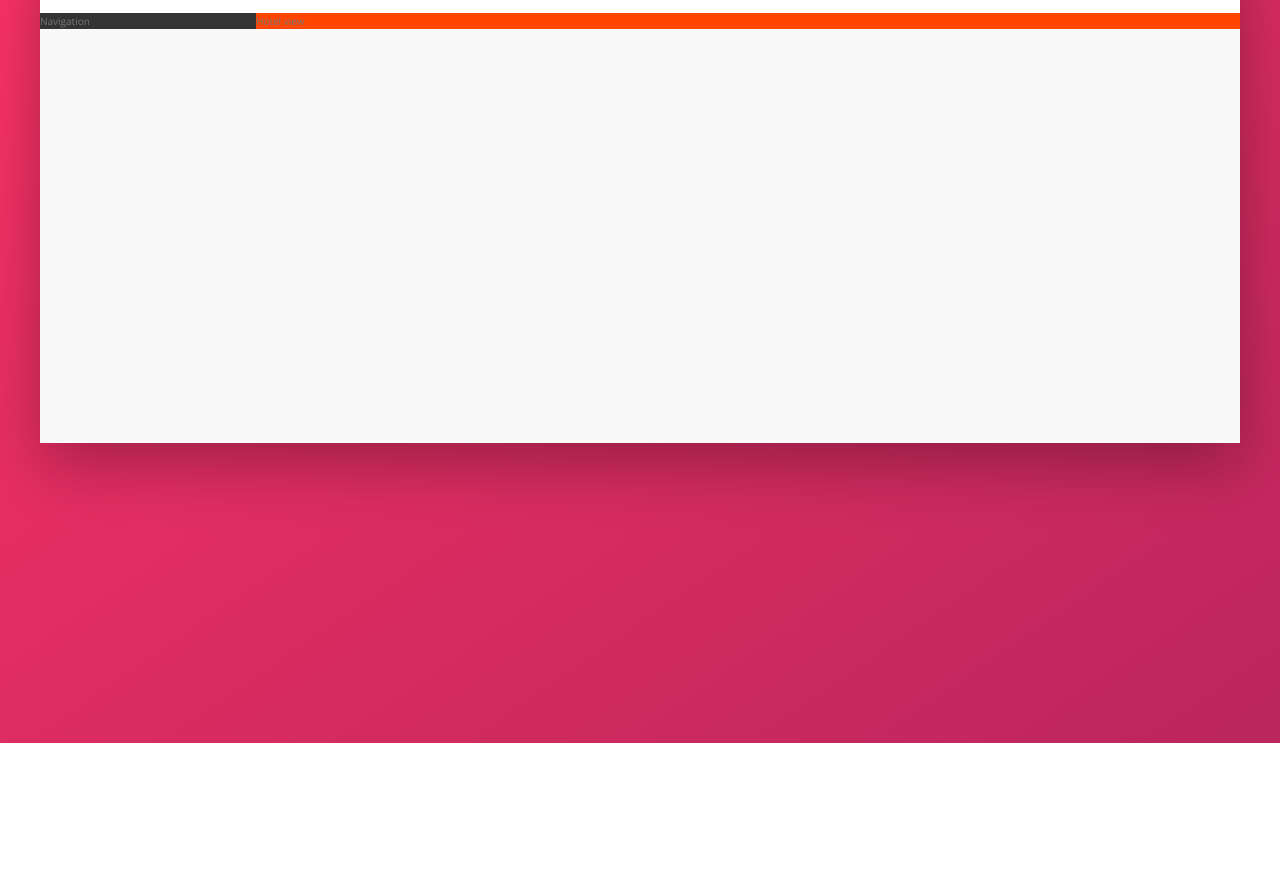
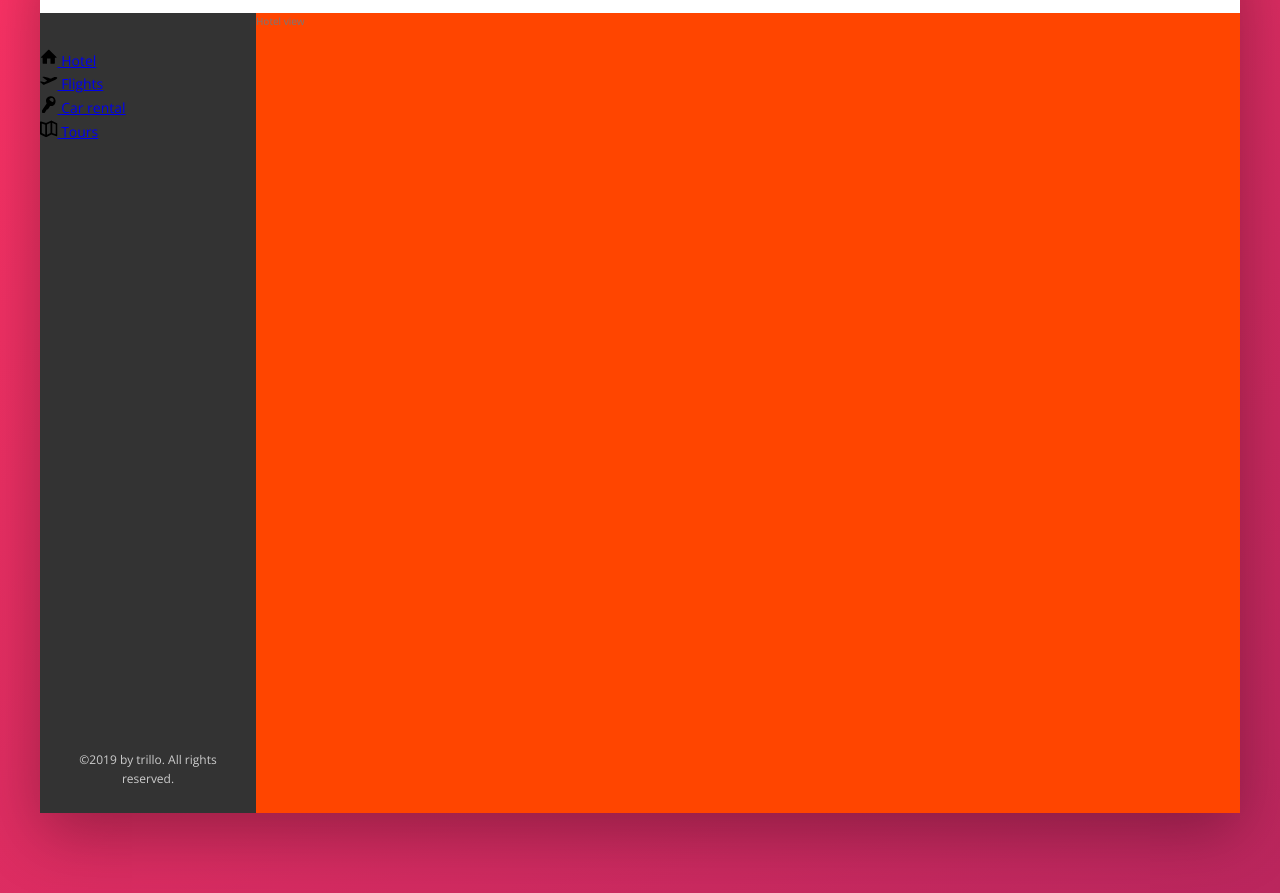
Before and after one commit to pedrotorreao/html-css-projects, a website: page trillo/index.html in a window 1280 px wide. Shown: the part 137-1030 px from the top of the page. Before the commit the page ends 880 px from the top, so only its background shows below. Drawn offline with nearby package versions, Linux system fonts and the light colour scheme.

Commit message:
navigation pt1

```diff
--- a/trillo/index.html
+++ b/trillo/index.html
@@ -50,7 +50,47 @@
 
             <div class="content">
                 <nav class="sidebar">
-                    Navigation
+                    <ul class="side-nav">
+                        <li class="side-nav__item">
+                            <a href="#" class="side-nav__link">
+                                <svg class="side-nav__icon">
+                                    <use xlink:href="img/sprite.svg#icon-home"></use>
+                                </svg>
+                                <span>Hotel</span>
+                            </a>
+                        </li>
+
+                        <li class="side-nav__item">
+                            <a href="#" class="side-nav__link">
+                                <svg class="side-nav__icon">
+                                    <use xlink:href="img/sprite.svg#icon-aircraft-take-off"></use>
+                                </svg>
+                                <span>Flights</span>
+                            </a>
+                        </li>
+
+                        <li class="side-nav__item">
+                            <a href="#" class="side-nav__link">
+                                <svg class="side-nav__icon">
+                                    <use xlink:href="img/sprite.svg#icon-key"></use>
+                                </svg>
+                                <span>Car rental</span>
+                            </a>
+                        </li>
+
+                        <li class="side-nav__item">
+                            <a href="#" class="side-nav__link">
+                                <svg class="side-nav__icon">
+                                    <use xlink:href="img/sprite.svg#icon-map"></use>
+                                </svg>
+                                <span>Tours</span>
+                            </a>
+                        </li>
+                    </ul>
+
+                    <div class="legal">
+                        &copy;2019 by trillo. All rights reserved.
+                    </div>
                 </nav>
                 <main class="hotel-view">
                     Hotel view
--- a/trillo/sass/_components.scss
+++ b/trillo/sass/_components.scss
@@ -120,3 +120,35 @@
         margin-right: 1rem;
     }
 }
+
+///////////////////////////////////////////
+// SIDE NAVIGATION
+
+.side-nav {
+    font-size: 1.4rem;
+    list-style: none;
+    margin-top: 3.5rem;
+
+    &__item {
+
+    }
+
+    &__link {
+
+    }
+
+    &__icon {
+        width: 1.75rem;
+        height: 1.75rem;
+    }
+}
+
+///////////////////////////////////////////
+// LEGAL TEXT
+
+.legal {
+    font-size: 1.2rem;
+    color: var(--color-grey-light-4);
+    text-align: center;
+    padding: 2.5rem;
+}
--- a/trillo/sass/_layout.scss
+++ b/trillo/sass/_layout.scss
@@ -28,11 +28,17 @@
     background-color: var(--color-grey-dark-1);
 
     flex: 0 0 18%; //flex: grow shrink basis, 2nd and 3rd optional
+
+    display: flex;
+    flex-direction: column;
+    justify-content: space-between;
 }
 
 .hotel-view {
     background-color: #fff;
-    background-color: orangered;
+
+    height: 80rem;                 //testing
+    background-color: orangered; //testing
 
     flex: 1; //same as flex-grow: 1;
 }
```
Also changed, not shown: trillo/css/style.css.
